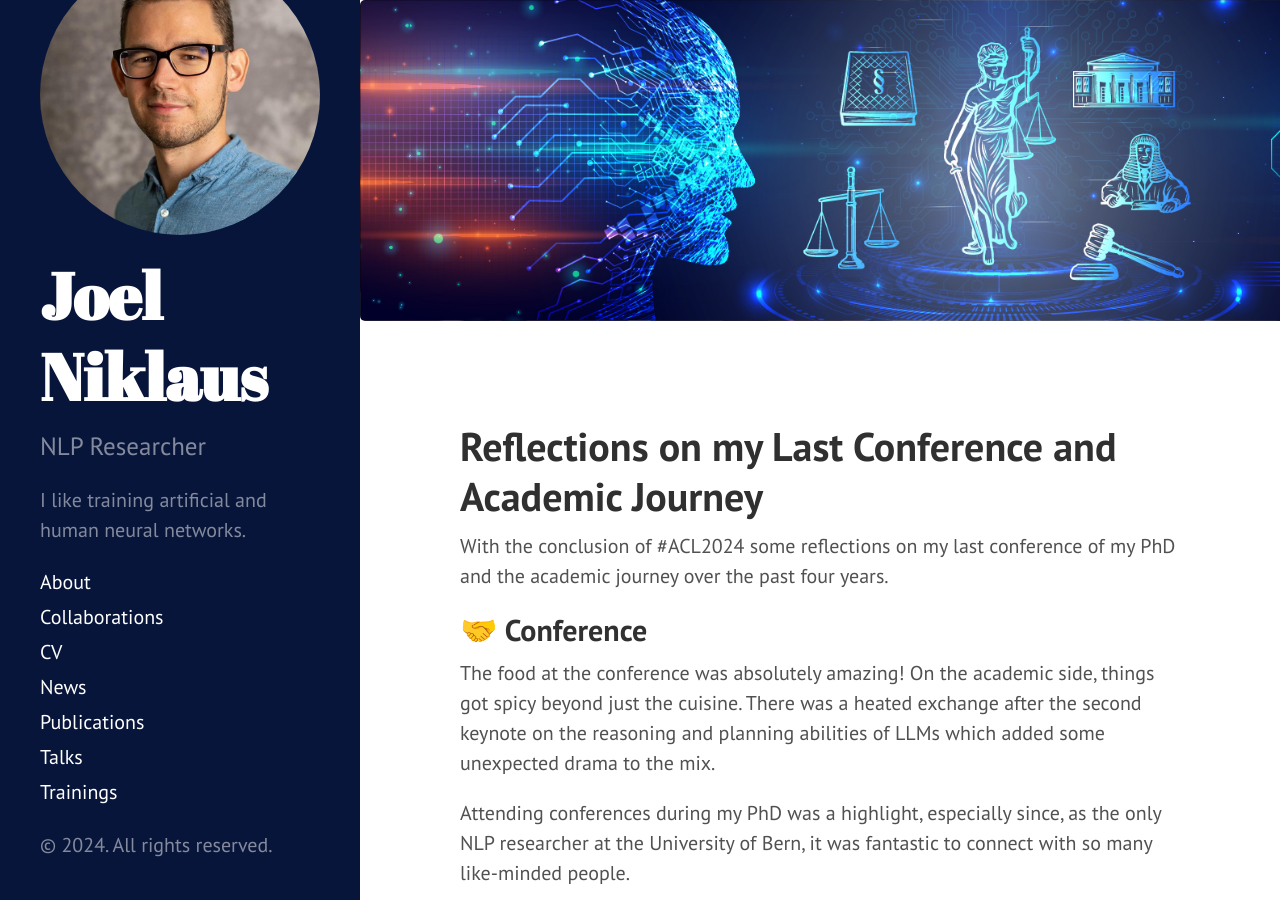
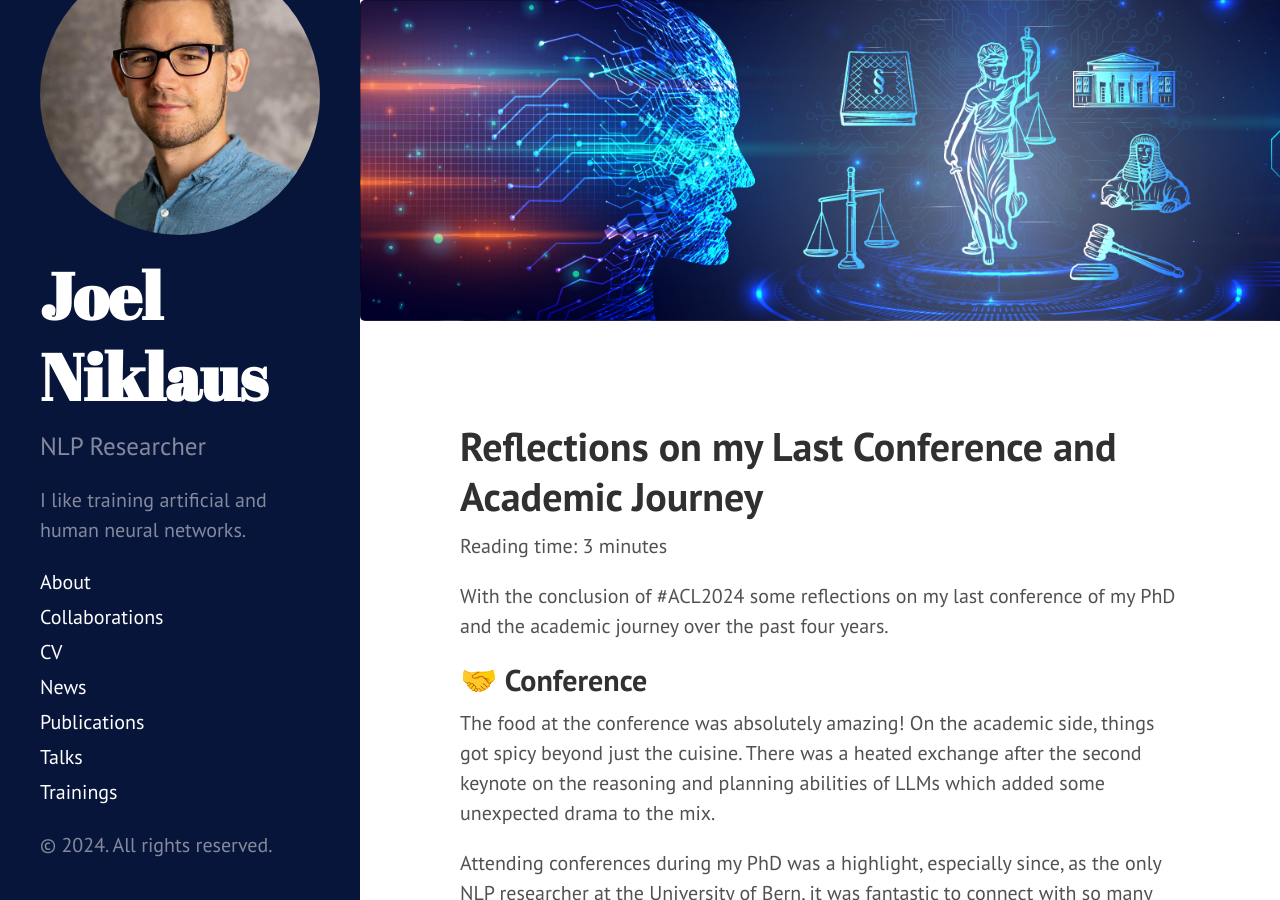
Before and after one commit to JoelNiklaus/joelniklaus.github.io, a Jekyll site: the page built from _posts/2024-08-17-academic-journey-reflections.md, in a window 1280 px wide and 900 px high. Built offline with Jekyll 4.4.1, drawn with Linux system fonts in a browser that asks for light colours; a style sheet for code colours, icons or effects is not loaded.

Commit message:
added reading time calculation
Signed-off-by: Joel Niklaus <me@joelniklaus.ch>

```diff
--- a/_layouts/post.html
+++ b/_layouts/post.html
@@ -3,8 +3,18 @@ layout: default
 ---
 <div class="post">
 	<h1 class="post-title">{{ page.title }}</h1>
+
+	{% assign words = content | number_of_words %}
+	{% assign reading_time = words | divided_by: 200 %}
+	{% if reading_time < 1 %}
+	<p class="reading-time">Reading time: Less than a minute</p>
+	{% else %}
+	<p class="reading-time">Reading time: {{ reading_time | ceil }} minute{% if reading_time > 1 %}s{% endif %}</p>
+	{% endif %}
+
 	{{ content }}
 </div>
+
 {% if site.related_posts and site.related_posts.size > 0 %}
 <div class="related">
 	<h2>Related Posts</h2>
```
